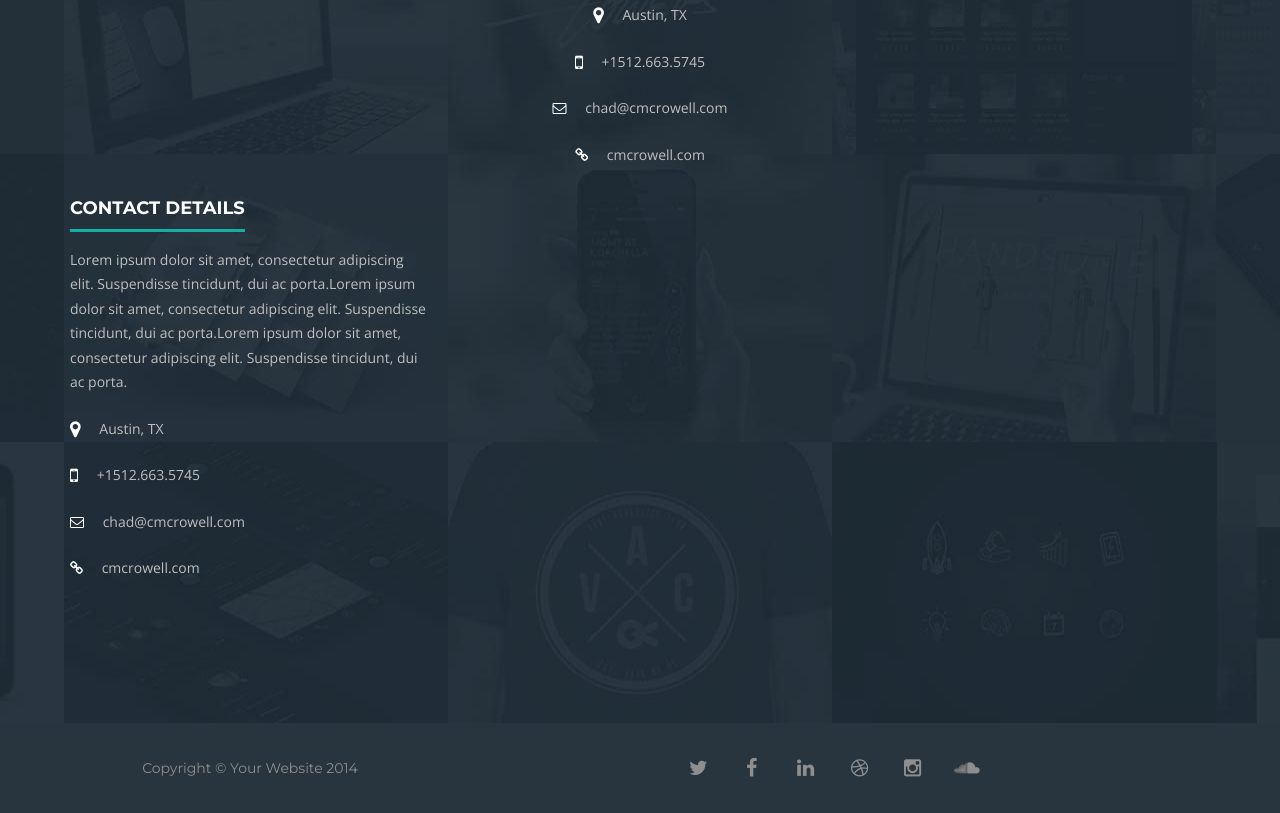
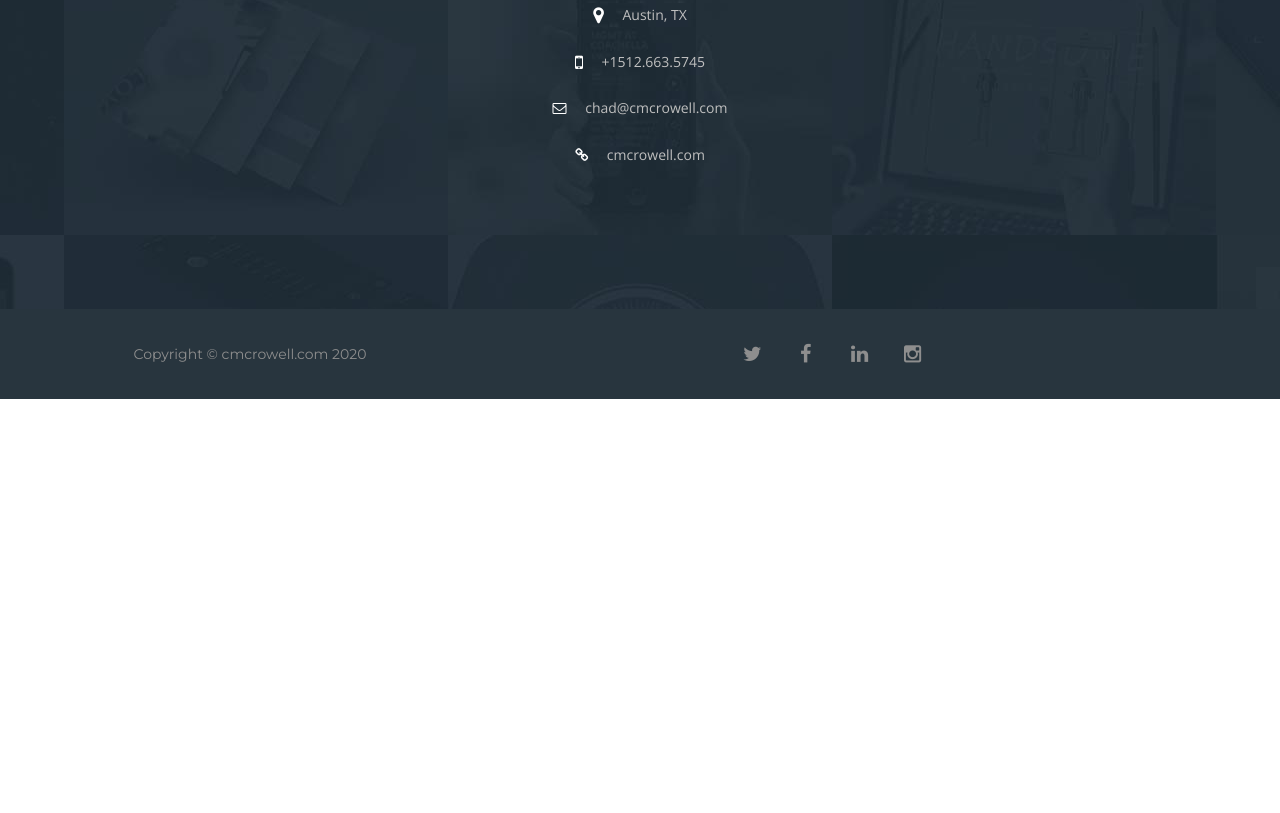
Before and after one commit to chadmcrowell/resume, a plain HTML site: page index.html in a window 1280 px wide. Shown: the part 6243-7056 px from the top of the page. After the commit the page ends 6642 px from the top, so only its background shows below. Drawn offline with nearby package versions, Linux system fonts and the light colour scheme; a web font is replaced by a local one.

Commit message:
changed index

```diff
--- a/index.html
+++ b/index.html
@@ -475,6 +475,7 @@
         <div class="row">
           <div class="col-lg-12 text-center wow fadeInDown">
             <div class="form-text wow fadeIn animated">
+              <!-- Contact details -->
               <h4>Contact Details</h4>
               <p>
                 Are you interested in the IT field? Do you need someone to help
@@ -494,37 +495,9 @@
               <p class="wow fadeInUp animated">
                 <i class="fa fa-link"></i> cmcrowell.com
               </p>
+              <!-- Contact details End -->
             </div>
           </div>
-        </div>
-        <div class="row">
-          <!-- Contact details -->
-          <div class="col-md-4">
-            <div class="form-text wow fadeIn animated">
-              <h4>Contact details</h4>
-              <p>
-                Lorem ipsum dolor sit amet, consectetur adipiscing elit.
-                Suspendisse tincidunt, dui ac porta.Lorem ipsum dolor sit amet,
-                consectetur adipiscing elit. Suspendisse tincidunt, dui ac
-                porta.Lorem ipsum dolor sit amet, consectetur adipiscing elit.
-                Suspendisse tincidunt, dui ac porta.
-              </p>
-              <p class="wow fadeInUp animated">
-                <i class="fa fa-map-marker fa-lg"></i> Austin, TX
-              </p>
-              <p class="wow fadeInUp animated">
-                <i class="fa fa-mobile fa-lg"></i> +1512.663.5745
-              </p>
-              <p class="wow fadeInUp animated">
-                <i class="fa fa-envelope-o"></i> chad@cmcrowell.com
-              </p>
-              <p class="wow fadeInUp animated">
-                <i class="fa fa-link"></i> cmcrowell.com
-              </p>
-            </div>
-          </div>
-          <!-- Contact details End -->
-          <div class="clearfix"></div>
         </div>
       </div>
     </section>
@@ -535,39 +508,29 @@
       <div class="container">
         <div class="row">
           <div class="col-md-4">
-            <span class="copyright">Copyright &copy; Your Website 2014</span>
+            <span class="copyright">Copyright &copy; cmcrowell.com 2020</span>
           </div>
           <!-- Social Icons -->
           <div class="col-md-8">
             <ul class="list-inline social-buttons">
               <li>
-                <a href="#"
+                <a href="https://twitter.com/chadmcrowell"
                   ><i class="fa fa-twitter wow bounceIn animated"></i
                 ></a>
               </li>
               <li>
-                <a href="#"
+                <a href="https://facebook.com/chadmcrowell"
                   ><i class="fa fa-facebook wow bounceIn animated"></i
                 ></a>
               </li>
               <li>
-                <a href="#"
+                <a href="https://linkedin.com/in/chadmcrowell"
                   ><i class="fa fa-linkedin wow bounceIn animated"></i
                 ></a>
               </li>
               <li>
-                <a href="#"
-                  ><i class="fa fa-dribbble wow bounceIn animated"></i
-                ></a>
-              </li>
-              <li>
-                <a href="#"
+                <a href="https://instagram.com/chadmcrowell"
                   ><i class="fa fa-instagram wow bounceIn animated"></i
-                ></a>
-              </li>
-              <li>
-                <a href="#"
-                  ><i class="fa fa-soundcloud wow bounceIn animated"></i
                 ></a>
               </li>
             </ul>
```
